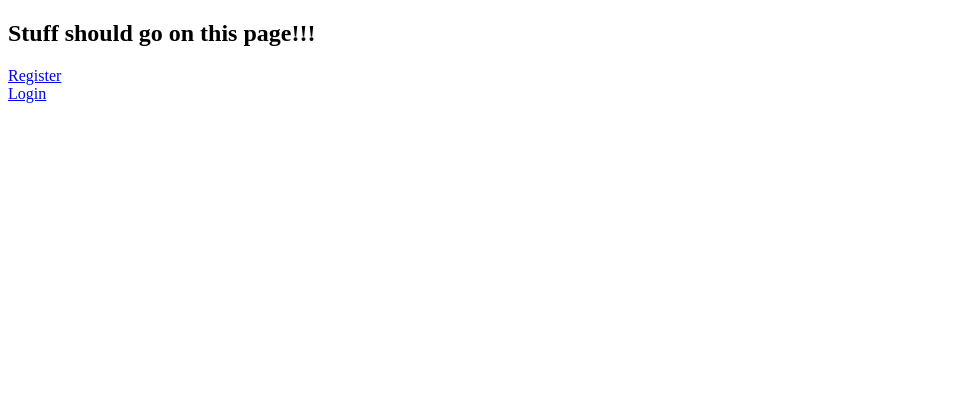
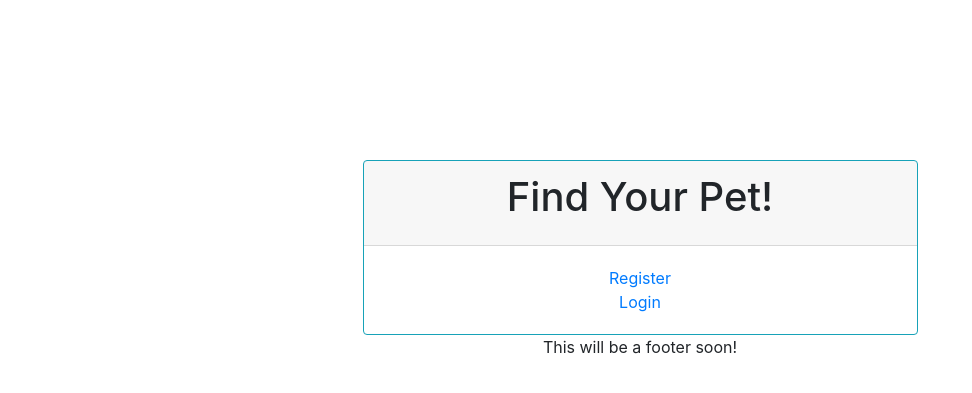
Before and after one commit to zneeley/codellas-Find-Your-Pet, a PHP site: page / in a window 1280 px wide. Shown: the top 393 px of the page, without its empty margins (0-972 px from the left). Run offline with PHP 8.4, Linux system fonts and the light colour scheme.

Commit message:
Improved the index page
-Also installed bootstrap 4

```diff
--- a/loginSystem/index.php
+++ b/loginSystem/index.php
@@ -4,17 +4,28 @@ To change this license header, choose License Headers in Project Properties.
 To change this template file, choose Tools | Templates
 and open the template in the editor.
 -->
+<style>
+</style>
 <html>
     <head>
+		<link rel="stylesheet" href="https://maxcdn.bootstrapcdn.com/bootstrap/4.0.0/css/bootstrap.min.css" integrity="sha384-Gn5384xqQ1aoWXA+058RXPxPg6fy4IWvTNh0E263XmFcJlSAwiGgFAW/dAiS6JXm" crossorigin="anonymous">
         <meta charset="UTF-8">
         <title>Codellas Web Login System</title>
     </head>
     <body>
-        <?php
-
-        ?>
-        <h2>Stuff should go on this page!!!</h2>
-        <a href="register.php">Register</a><br>
-        <a href="login.php">Login</a>
+        <div class="container" style="width"18rem">
+			<div class="card text-center w-50 border border-info" style="margin: 0 auto 0 auto; margin-top: 10rem">
+				<div class="card-header">
+					<h1 class="card-title">Find Your Pet!</h1>
+				</div>
+				<div class="card-body">
+					<a href="register.php">Register</a><br>
+					<a href="login.php">Login</a>
+				</div>
+			</div>
+			<footer class="page-footer font-small text-center">
+					This will be a footer soon!
+			</footer>
+		</div>
     </body>
 </html>
```
